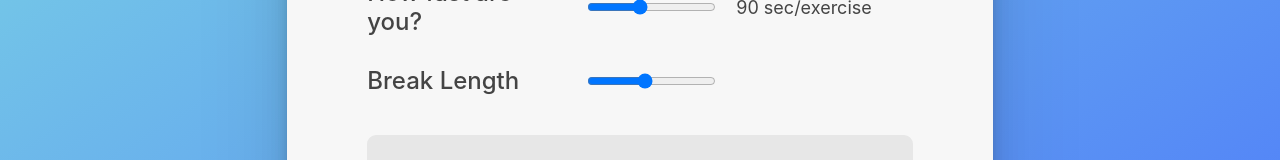
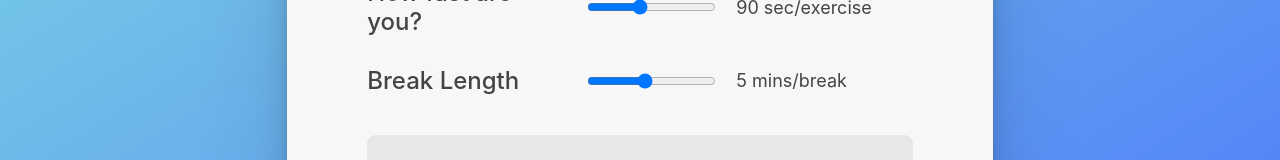
Before and after one commit to njahi/Workout-Timer, a React (Vite) app: page / in a window 1280 px wide. Shown: the part 433-593 px from the top of the page. Built offline with nearby package versions, Linux system fonts and the light colour scheme.

Commit message:
new span element showing the duration break inputed in a particular exercise

```diff
--- a/src/components/Calculator.jsx
+++ b/src/components/Calculator.jsx
@@ -67,6 +67,7 @@ function Calculator({ workouts }) {
             value={durationBreak}
             onChange={(e) => setDurationBreak(e.target.value)}
           />
+          <span>{durationBreak} mins/break</span>
         </div>
       </form>
       <section>
```
